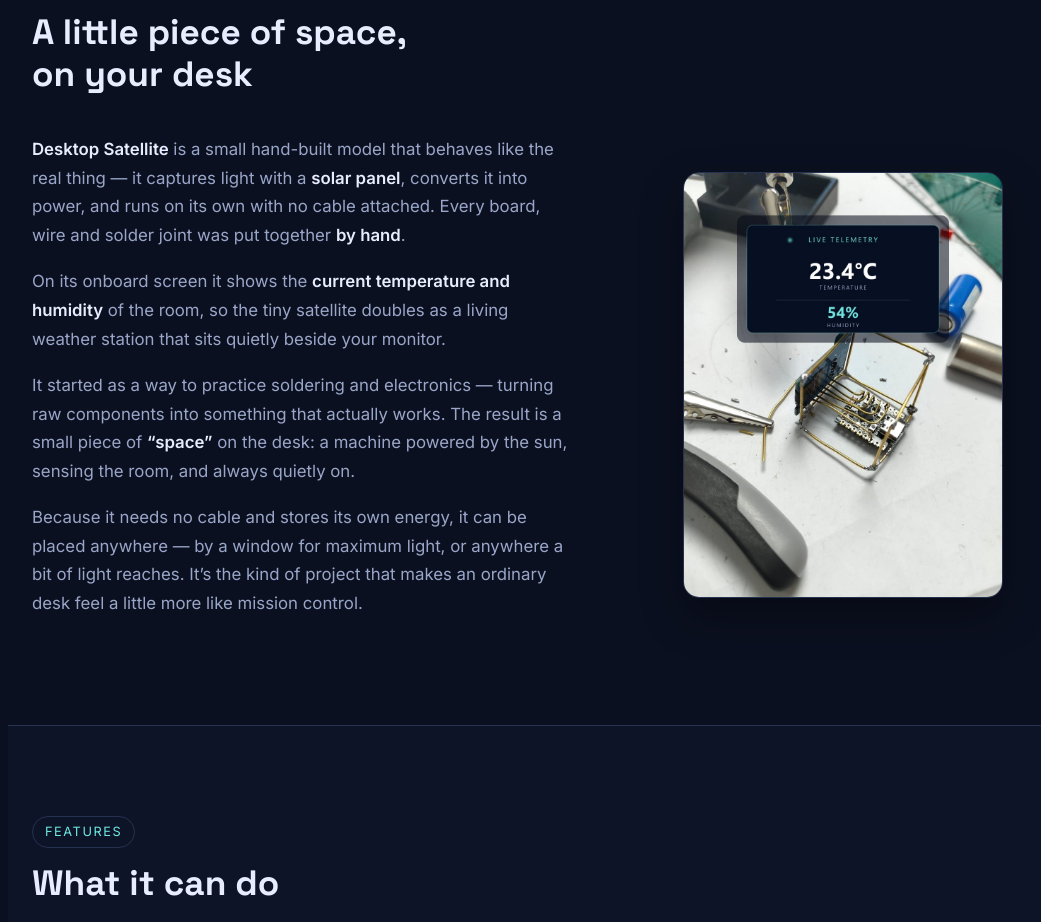
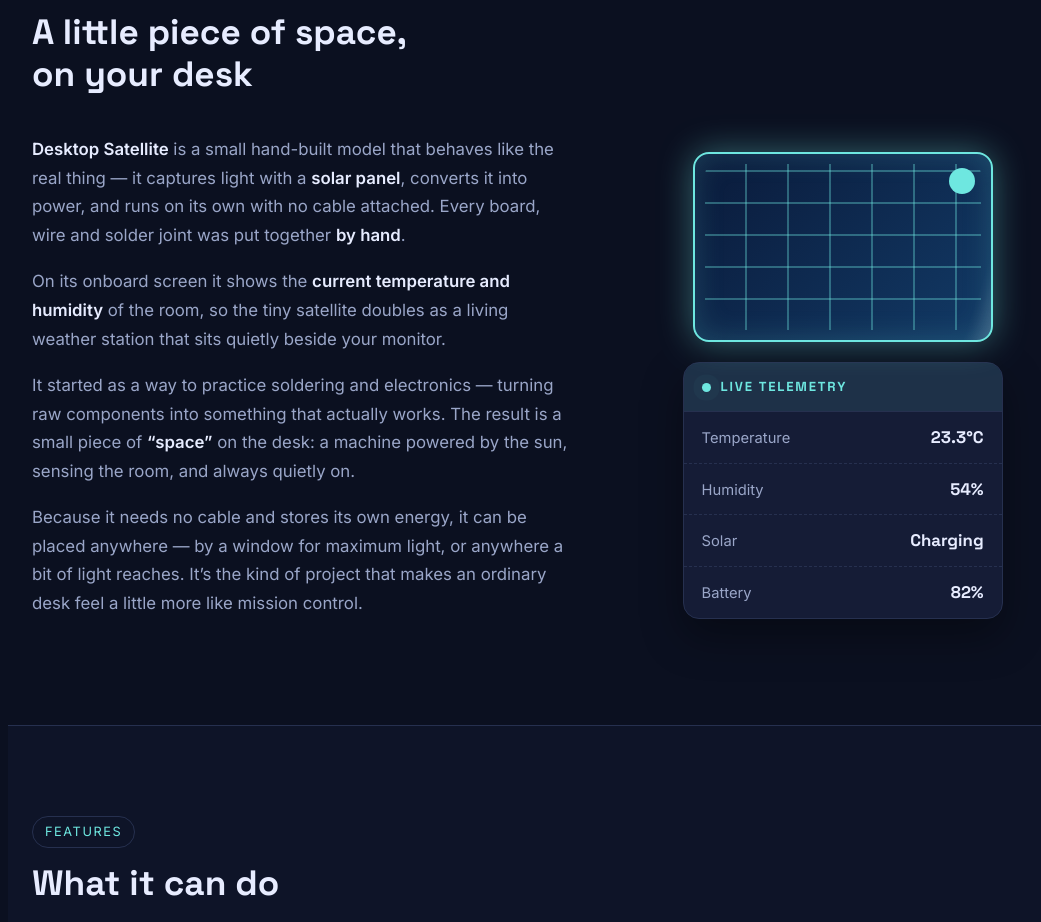
Before and after one commit to zsx2711/zsx2711.github.io, a plain HTML site: page index.html in a window 1280 px wide. Shown: the part 926-1848 px from the top of the page, without its empty margins (92-1133 px from the left). Drawn offline with Linux system fonts and the light colour scheme.

Commit message:
Animated solar panel with live real-time telemetry; remove static image

```diff
--- a/css/style.css
+++ b/css/style.css
@@ -262,17 +262,120 @@ footer {
   color: var(--text);
 }
 
-/* Telemetry image on the solar panel */
+/* Animated solar panel + live telemetry */
 .about-card {
   display: grid;
   place-items: center;
 }
-.telemetry-img {
+
+.solar-panel {
+  position: relative;
+  width: 300px;
+  height: 190px;
+  border-radius: 16px;
+  background: linear-gradient(135deg, #0a1a3a, #123a66);
+  border: 2px solid var(--accent);
+  box-shadow: 0 0 34px rgba(110, 231, 224, 0.4), inset 0 0 30px rgba(110, 231, 224, 0.18);
+  overflow: hidden;
+  margin-bottom: 20px;
+}
+/* solar cell grid */
+.panel-cells {
+  position: absolute;
+  inset: 10px;
+  border-radius: 10px;
+  background:
+    repeating-linear-gradient(0deg, transparent 0 30px, rgba(110, 231, 224, 0.35) 30px 32px),
+    repeating-linear-gradient(90deg, transparent 0 40px, rgba(110, 231, 224, 0.35) 40px 42px);
+}
+/* moving light sweep */
+.panel-shine {
+  position: absolute;
+  top: -20%;
+  bottom: -20%;
+  width: 55%;
+  background: linear-gradient(90deg, transparent, rgba(255, 255, 255, 0.5), transparent);
+  transform: skewX(-18deg);
+  animation: shine 2.6s linear infinite;
+  filter: blur(2px);
+}
+@keyframes shine {
+  0% { left: -60%; }
+  100% { left: 115%; }
+}
+/* pulsing sun glow */
+.panel-sun {
+  position: absolute;
+  top: 14px;
+  right: 16px;
+  width: 26px;
+  height: 26px;
+  border-radius: 50%;
+  background: var(--accent);
+  box-shadow: 0 0 0 rgba(110, 231, 224, 0.6);
+  animation: sunpulse 1.8s infinite;
+}
+@keyframes sunpulse {
+  0% { box-shadow: 0 0 0 0 rgba(110, 231, 224, 0.6); }
+  70% { box-shadow: 0 0 0 16px rgba(110, 231, 224, 0); }
+  100% { box-shadow: 0 0 0 0 rgba(110, 231, 224, 0); }
+}
+
+.telemetry-live {
   width: 100%;
   max-width: 320px;
+  background: var(--card);
+  border: 1px solid var(--card-border);
   border-radius: var(--radius);
-  border: 1px solid var(--card-border);
+  overflow: hidden;
   box-shadow: 0 18px 40px rgba(0, 0, 0, 0.35);
+}
+.telemetry-live-head {
+  display: flex;
+  align-items: center;
+  gap: 10px;
+  padding: 13px 18px;
+  background: rgba(110, 231, 224, 0.1);
+  border-bottom: 1px solid var(--card-border);
+  font-family: var(--font-display);
+  font-size: 0.82rem;
+  letter-spacing: 0.14em;
+  text-transform: uppercase;
+  color: var(--accent);
+  font-weight: 700;
+}
+.live-dot {
+  width: 9px;
+  height: 9px;
+  border-radius: 50%;
+  background: var(--accent);
+  box-shadow: 0 0 0 0 rgba(110, 231, 224, 0.5);
+  animation: livepulse 2s infinite;
+}
+@keyframes livepulse {
+  0% { box-shadow: 0 0 0 0 rgba(110, 231, 224, 0.5); }
+  70% { box-shadow: 0 0 0 9px rgba(110, 231, 224, 0); }
+  100% { box-shadow: 0 0 0 0 rgba(110, 231, 224, 0); }
+}
+.telemetry-row {
+  display: flex;
+  justify-content: space-between;
+  align-items: baseline;
+  padding: 11px 18px;
+  border-bottom: 1px dashed var(--card-border);
+}
+.telemetry-row:last-child {
+  border-bottom: none;
+}
+.telemetry-label {
+  color: var(--text-dim);
+  font-size: 0.92rem;
+}
+.telemetry-value {
+  font-family: var(--font-display);
+  font-size: 1.05rem;
+  font-weight: 700;
+  color: var(--text);
 }
 
 /* ---------- Features ---------- */
--- a/index.html
+++ b/index.html
@@ -83,7 +83,33 @@
           </p>
         </div>
         <div class="about-card">
-          <img src="images/img2-telemetry.jpg" alt="Telemetry readout displayed on the solar panel" class="telemetry-img" loading="lazy">
+          <div class="solar-panel" aria-hidden="true">
+            <div class="panel-cells"></div>
+            <div class="panel-shine"></div>
+            <div class="panel-sun"></div>
+          </div>
+          <div class="telemetry-live" aria-label="Live telemetry readings">
+            <div class="telemetry-live-head">
+              <span class="live-dot"></span>
+              <span>LIVE TELEMETRY</span>
+            </div>
+            <div class="telemetry-row">
+              <span class="telemetry-label">Temperature</span>
+              <span class="telemetry-value" id="t-temp">—</span>
+            </div>
+            <div class="telemetry-row">
+              <span class="telemetry-label">Humidity</span>
+              <span class="telemetry-value" id="t-hum">—</span>
+            </div>
+            <div class="telemetry-row">
+              <span class="telemetry-label">Solar</span>
+              <span class="telemetry-value" id="t-solar">Charging</span>
+            </div>
+            <div class="telemetry-row">
+              <span class="telemetry-label">Battery</span>
+              <span class="telemetry-value" id="t-batt">—</span>
+            </div>
+          </div>
         </div>
       </div>
     </section>
--- a/js/script.js
+++ b/js/script.js
@@ -154,3 +154,28 @@ document.addEventListener("keydown", (e) => {
     updateLightbox();
   }
 });
+
+/* ---------- Live telemetry (simulated real-time) ---------- */
+const elTemp = document.getElementById("t-temp");
+const elHum = document.getElementById("t-hum");
+const elSolar = document.getElementById("t-solar");
+const elBatt = document.getElementById("t-batt");
+
+let temp = 23.4;
+let hum = 54;
+let batt = 82;
+
+function tick() {
+  // smooth random-walk so readings feel live
+  temp += (Math.random() - 0.5) * 0.5;
+  hum += (Math.random() - 0.5) * 1.2;
+  batt = Math.max(60, Math.min(96, batt + (Math.random() - 0.5)));
+  elTemp.textContent = `${temp.toFixed(1)}°C`;
+  elHum.textContent = `${Math.round(hum)}%`;
+  elBatt.textContent = `${Math.round(batt)}%`;
+  // Solar toggles casually between Charging / Full while the sun pulses
+  elSolar.textContent = Math.round(batt) > 94 ? "Full ☀️" : "Charging";
+}
+
+tick();
+setInterval(tick, 2000);
```
Also changed, not shown: scripts/make-telemetry.js (deleted, +0 -48 lines), images/img2-telemetry.jpg (deleted).
